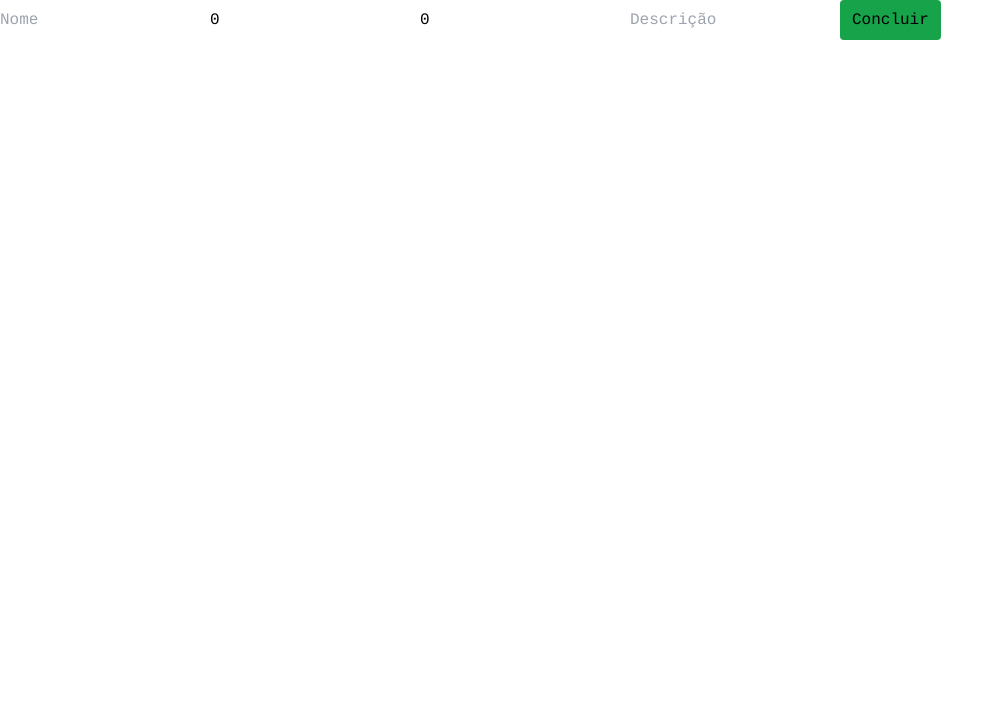
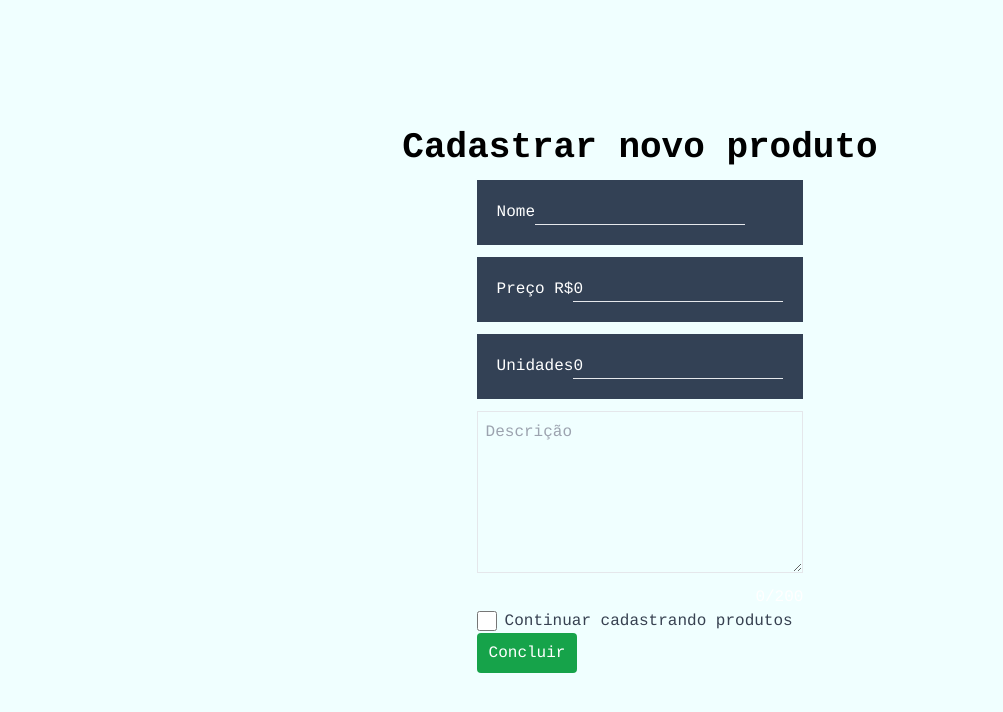
Before and after one commit to ItaloMirandaSantiago/admin-loja, a React (Create React App) app: page /create in a window 1280 px wide. Shown: the top 712 px of the page, without its empty margins (0-1003 px from the left). Built offline with nearby package versions, Linux system fonts and the light colour scheme.

Commit message:
estilização da home e do create

```diff
--- a/src/AxiosConfig/Api.ts
+++ b/src/AxiosConfig/Api.ts
@@ -25,7 +25,7 @@ type TypeApi  = {
 }
 
 const Api = async ({url, method, data, product} : TypeApi)=>{
-
+    console.log('req')
     const res = await ModalApi.request({
         url,
         method,
--- a/src/Routes/Home.tsx
+++ b/src/Routes/Home.tsx
@@ -12,12 +12,12 @@ const Home = ()=>{
     return(
         <div className="flex flex-col items-center">
             <InfoApi />
+            <Product />
             <div className="my-3">
                 <button className="py-2 px-3 bg-green-500 rounded" onClick={button}>Criar produto</button>
-                <button></button>
-                <button></button>
+                <button className="py-2 px-3 bg-red-700 rounded mx-5"> Deletar</button>
+                <button className="py-2 px-3 bg-yellow-300 rounded">Modificar</button>
             </div>
-            <Product />
         </div>
     )
 }
--- a/src/Routes/Login.tsx
+++ b/src/Routes/Login.tsx
@@ -13,12 +13,19 @@ const Login = ()=>{
     async function Enter() {
         if (password && login) {
             const data = {login, password}
-            const res = await Api({url: "/login", method: "get", data})
+            try{
+                const res = await Api({url: "/login", method: "get", data})
 
-            if (res.data.sucess) {
-                localStorage.setItem("login", JSON.stringify(data))
-                navigate('/home')
+                if (res.data.sucess) {
+                    localStorage.setItem("login", JSON.stringify(data))
+                    navigate('/home')
+                }else{
+                    alert('senha ou login incorreto')
+                }
+            }catch(err){
+                alert('a api está fora do ar no momento')
             }
+
         }
     }
 
--- a/src/components/CreateProduct.tsx
+++ b/src/components/CreateProduct.tsx
@@ -1,11 +1,14 @@
 import { useState } from "react"
 import Api from "../AxiosConfig/Api"
+import { useNavigate } from "react-router-dom"
 
 const CreateProduct = ()=> {
+    const navigate = useNavigate()
     const [title, setTitle] = useState('')
     const [price, setPrice] = useState(0)
     const [unit, setUnit] = useState(0)
     const [description, setDescription] = useState('')
+    const [check, setCheck] = useState(false)
     async function enviar() {
         let save = localStorage.getItem('login')
 
@@ -18,15 +21,47 @@ const CreateProduct = ()=> {
             const res = await Api({url:'/admin', method:"post", data, product})
             console.log(res)
         }
+        if (check) {
+            navigate("/home")
+        }
     }
 
     return(
-        <div>
-            <input type="text" value={title} onChange={(e)=> setTitle(e.target.value)} placeholder="Nome" />
-            <input type="number" value={price} onChange={(e)=> setPrice(parseFloat(e.target.value))} placeholder="preço" />
-            <input type="number" value={unit} onChange={(e)=> setUnit(parseFloat(e.target.value))} placeholder="Unidades" />
-            <input type="text" value={description} onChange={(e)=> setDescription(e.target.value)} placeholder="Descrição" />
-            <button className="py-2 px-3 bg-green-600 rounded" onClick={enviar}>Concluir</button>
+        <div className="flex flex-col justify-center items-center h-screen">
+            <h1 className=" text-4xl font-extrabold mb-3">Cadastrar novo produto</h1>
+            <form className="text-white">
+                <div className="flex flex-col items-center gap-3">
+                    <div className=" bg-slate-700 p-5 w-full">
+                        <label className="text-white" htmlFor="title">Nome</label>
+                        <input name="title" className=" bg-transparent border-b" type="text" value={title} onChange={(e)=> setTitle(e.target.value)}  />
+                    </div>
+                    <div className=" bg-slate-700 p-5 w-full">
+                        <label className="text-white" htmlFor="preco">Preço R$</label>
+                        <input name="preco" className=" bg-transparent border-b"  type="number" value={price} onChange={(e)=> setPrice(parseFloat(e.target.value))} />
+                    </div>
+                    <div className=" bg-slate-700 p-5 w-full">
+                        <label className="text-white" htmlFor="unit">Unidades</label>
+                        <input name="unit" className=" bg-transparent border-b"  type="number" value={unit} onChange={(e)=> setUnit(parseFloat(e.target.value))}  />
+                    </div>
+                    <textarea name="description" className=" bg-transparent border p-2 bg-slate-700 w-full" placeholder="Descrição" rows={6} value={description} onChange={(e)=> {description.length < 200 && setDescription(e.target.value)}}  />
+                    <div className="text-right w-full">
+                        <p className="">{description.length}/200</p>
+                    </div>
+
+                </div>
+
+                <label htmlFor="meuCheckbox" className="flex items-center">
+                    <input
+                    type="checkbox"
+                    onClick={()=>setCheck(!check)}
+                    id="meuCheckbox"
+                    name="meuCheckbox"
+                    className="form-checkbox h-5 w-5 text-indigo-600"
+                    />
+                    <span className="ml-2 text-gray-700">Continuar cadastrando produtos</span>
+                </label>
+                <button className="py-2 px-3 bg-green-600 rounded" onClick={enviar}>Concluir</button>
+            </form>
         </div>
     )
 }
--- a/src/components/Product.tsx
+++ b/src/components/Product.tsx
@@ -21,23 +21,25 @@ const Product = ()=>{
 
 
     return(
-        <table className="w-full border border-yellow-400" border={1}>
-            <thead className="border border-yellow-400">
-                <tr>
-                    <th>nome</th>
-                    <th>descrição</th>
-                    <th>Preço</th>
-                    <th>Unidades</th>
+        <table className="my-5 container border border-custom" border={1}>
+            <thead className="border border-custom bg-headeTable">
+                <tr className="border border-custom">
+                    <th className="border border-custom font-bold">id</th>
+                    <th className="border border-custom font-bold">nome</th>
+                    <th className="border border-custom max-w-[100px]">descrição</th>
+                    <th className="border border-custom">Preço</th>
+                    <th className="border border-custom">Unidades</th>
                 </tr>
-            </thead>
-            <tbody>
+            </thead >
+            <tbody className="border border-custom">
                 {arrayproduct && arrayproduct.map((res)=>{
                     return(
-                        <tr key={res.id}>
-                            <th>{res.title}</th>
-                            <th>{res.description}</th>
-                            <th>{res.price}</th>
-                            <th>{res.unit}</th>
+                        <tr className="border border-custom" key={res.id}>
+                            <th className="truncate max-w-[100px] border border-custom">{res.id}</th>
+                            <th className="truncate max-w-[100px] border border-custom">{res.title}</th>
+                            <th className="truncate max-w-[100px] border border-custom">{res.description}</th>
+                            <th className="truncate max-w-[100px] border border-custom">{res.price}</th>
+                            <th className="truncate max-w-[100px] border border-custom">{res.unit}</th>
                         </tr>
                     )
                 })}
--- a/src/index.css
+++ b/src/index.css
@@ -4,6 +4,11 @@
 
 @import url('https://fonts.googleapis.com/css2?family=Comfortaa:wght@300&display=swap');
 
+body{
+
+  background-color: azure;
+}
+
 *{
   font-family: Comfortaa, Courier, monospace, sans-serif;
   margin: 0;
--- a/tailwind.config.js
+++ b/tailwind.config.js
@@ -4,7 +4,14 @@ module.exports = {
     "./src/**/*.{js,jsx,ts,tsx}",
   ],
   theme: {
-    extend: {},
+    extend: {
+      borderColor: {
+        'custom' : '#000000',
+      },
+      backgroundColor : {
+        'headeTable' : "#7f6c91"
+      }
+    },
   },
   plugins: [],
 }
```
